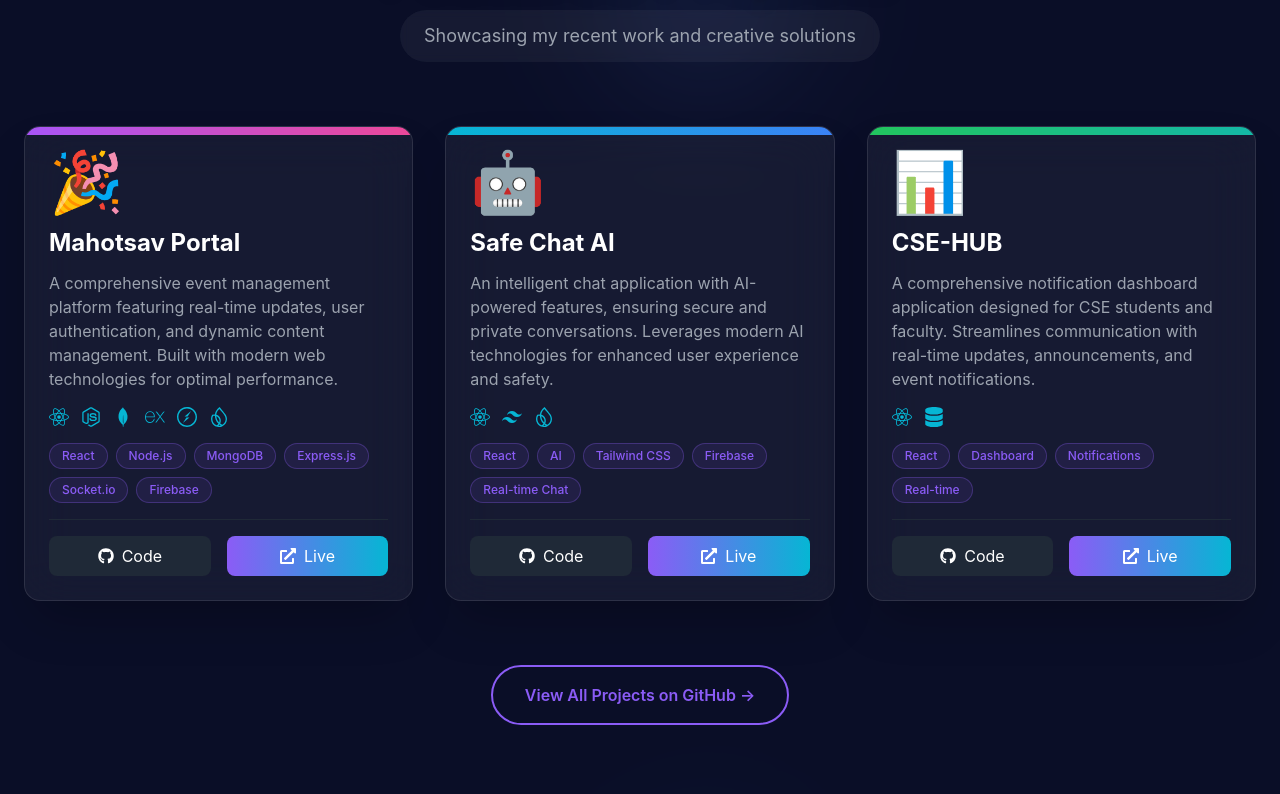
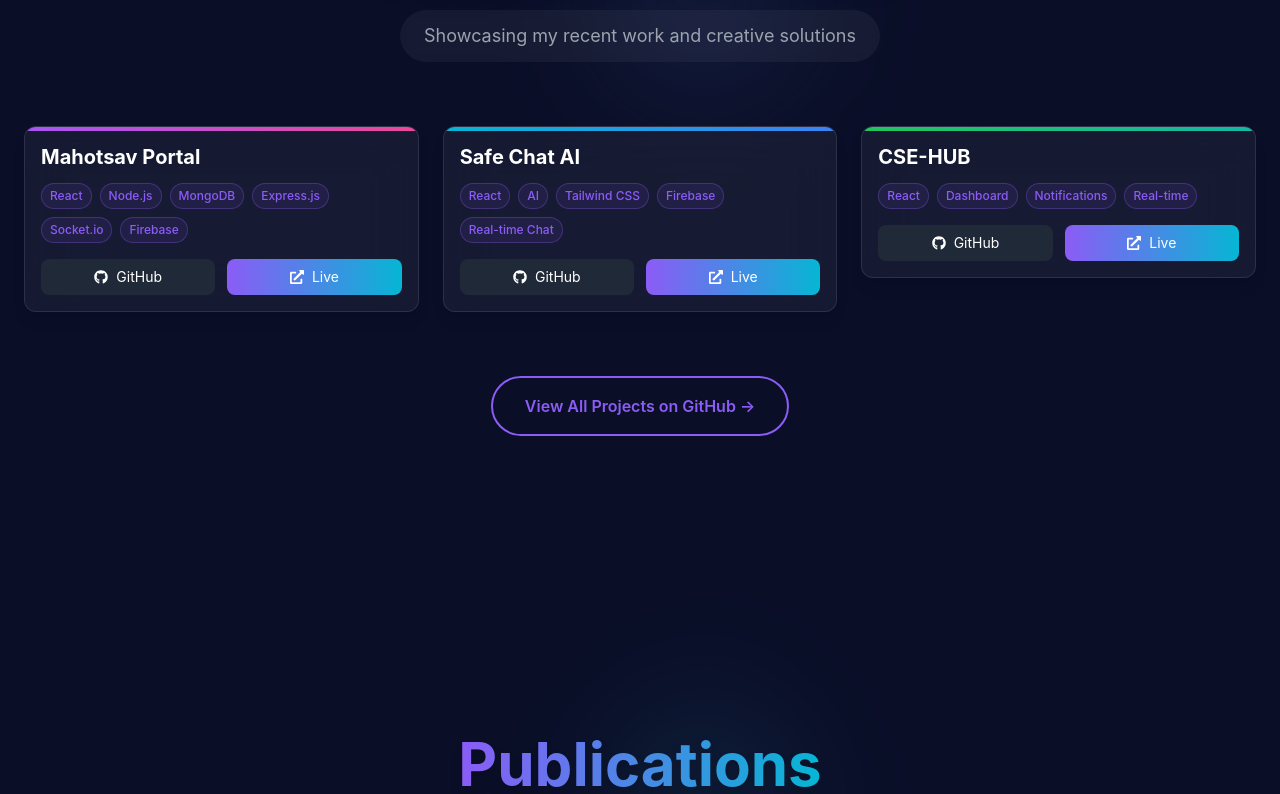
Before and after one commit to Chanikyachowdarysamineni/MY-Portfolio, a React (Vite) app: page / in a window 1280 px wide. Shown: the part 946-1740 px from the top of the page. Built offline with nearby package versions, Linux system fonts and the light colour scheme.

Commit message:
Simplify project cards to show only essential information

```diff
--- a/src/components/Projects.jsx
+++ b/src/components/Projects.jsx
@@ -1,38 +1,28 @@
 import { motion } from 'framer-motion'
-import { FaGithub, FaExternalLinkAlt, FaReact, FaNodeJs, FaDatabase } from 'react-icons/fa'
-import { SiMongodb, SiExpress, SiTailwindcss, SiFirebase, SiSocketdotio } from 'react-icons/si'
+import { FaGithub, FaExternalLinkAlt } from 'react-icons/fa'
 
 const Projects = () => {
   const projects = [
     {
       title: 'Mahotsav Portal',
-      description: 'A comprehensive event management platform featuring real-time updates, user authentication, and dynamic content management. Built with modern web technologies for optimal performance.',
       tags: ['React', 'Node.js', 'MongoDB', 'Express.js', 'Socket.io', 'Firebase'],
-      image: '🎉',
       gradient: 'from-purple-500 to-pink-500',
       github: 'https://github.com/Chanikyachowdarysamineni',
-      live: 'https://vignanmahotsav.in/',
-      icons: [FaReact, FaNodeJs, SiMongodb, SiExpress, SiSocketdotio, SiFirebase]
+      live: 'https://vignanmahotsav.in/'
     },
     {
       title: 'Safe Chat AI',
-      description: 'An intelligent chat application with AI-powered features, ensuring secure and private conversations. Leverages modern AI technologies for enhanced user experience and safety.',
       tags: ['React', 'AI', 'Tailwind CSS', 'Firebase', 'Real-time Chat'],
-      image: '🤖',
       gradient: 'from-cyan-500 to-blue-500',
       github: 'https://github.com/Chanikyachowdarysamineni/Safe-Chat-AI.git',
-      live: 'https://safe-chat-ai.netlify.app/',
-      icons: [FaReact, SiTailwindcss, SiFirebase]
+      live: 'https://safe-chat-ai.netlify.app/'
     },
     {
       title: 'CSE-HUB',
-      description: 'A comprehensive notification dashboard application designed for CSE students and faculty. Streamlines communication with real-time updates, announcements, and event notifications.',
       tags: ['React', 'Dashboard', 'Notifications', 'Real-time'],
-      image: '📊',
       gradient: 'from-green-500 to-teal-500',
       github: 'https://github.com/Chanikyachowdarysamineni/CSE-HUB.git',
-      live: 'https://github.com/Chanikyachowdarysamineni/CSE-HUB.git',
-      icons: [FaReact, FaDatabase]
+      live: 'https://github.com/Chanikyachowdarysamineni/CSE-HUB.git'
     }
   ]
 
@@ -110,65 +100,36 @@
           initial="hidden"
           whileInView="visible"
           viewport={{ once: true, margin: "-100px" }}
-          className="grid grid-cols-1 sm:grid-cols-2 lg:grid-cols-3 gap-6 sm:gap-8"
+          className="grid grid-cols-1 sm:grid-cols-2 lg:grid-cols-3 gap-4 sm:gap-6"
         >
           {projects.map((project, index) => (
             <motion.div
               key={index}
               variants={itemVariants}
               whileHover={{
-                y: -15,
-                rotateZ: 2,
+                y: -10,
                 transition: { duration: 0.3 }
               }}
-              className="group relative perspective-1000"
-              style={{ transformStyle: 'preserve-3d' }}
+              className="group relative"
             >
               {/* Card */}
-              <div className="relative h-full bg-white/5 backdrop-blur-xl rounded-2xl overflow-hidden border border-white/10 hover:border-cosmic-purple/50 transition-all duration-500 shadow-2xl hover:shadow-cosmic-purple/20">
+              <div className="relative bg-white/5 backdrop-blur-xl rounded-xl overflow-hidden border border-white/10 hover:border-cosmic-purple/50 transition-all duration-300 shadow-lg hover:shadow-cosmic-purple/20">
                 {/* Gradient Overlay */}
-                <div className={`absolute top-0 left-0 right-0 h-2 bg-gradient-to-r ${project.gradient}`} />
+                <div className={`absolute top-0 left-0 right-0 h-1 bg-gradient-to-r ${project.gradient}`} />
 
                 {/* Content */}
-                <div className="p-4 sm:p-5 md:p-6 flex flex-col h-full">
-                  {/* Icon/Emoji */}
-                  <motion.div
-                    whileHover={{ scale: 1.1, rotate: 5 }}
-                    className="text-4xl sm:text-5xl md:text-6xl mb-3 sm:mb-4"
-                  >
-                    {project.image}
-                  </motion.div>
-
+                <div className="p-4 flex flex-col">
                   {/* Title */}
-                  <h3 className="text-xl sm:text-2xl font-bold text-white mb-2 sm:mb-3 group-hover:text-cosmic-purple transition-colors">
+                  <h3 className="text-lg sm:text-xl font-bold text-white mb-3 group-hover:text-cosmic-purple transition-colors">
                     {project.title}
                   </h3>
 
-                  {/* Description */}
-                  <p className="text-gray-400 text-sm sm:text-base mb-3 sm:mb-4 flex-grow leading-relaxed">
-                    {project.description}
-                  </p>
-
-                  {/* Tech Icons */}
-                  <div className="flex gap-2 sm:gap-3 mb-3 sm:mb-4">
-                    {project.icons.map((Icon, i) => (
-                      <motion.div
-                        key={i}
-                        whileHover={{ scale: 1.2, rotate: 360 }}
-                        transition={{ duration: 0.3 }}
-                        className="text-cosmic-cyan text-lg sm:text-xl"
-                      >
-                        <Icon />
-                      </motion.div>
-                    ))}
-                  </div>
-
-                  {/* Tags */}
-                  <div className="flex flex-wrap gap-2 mb-3 sm:mb-4">
+                  {/* Technologies */}
+                  <div className="flex flex-wrap gap-2 mb-4">
                     {project.tags.map((tag, i) => (
                       <span
                         key={i}
-                        className="px-2 sm:px-3 py-1 bg-cosmic-purple/10 border border-cosmic-purple/30 rounded-full text-cosmic-purple text-xs font-medium"
+                        className="px-2 py-1 bg-cosmic-purple/10 border border-cosmic-purple/30 rounded-full text-cosmic-purple text-xs font-medium"
                       >
                         {tag}
                       </span>
@@ -176,23 +137,25 @@
                   </div>
 
                   {/* Links */}
-                  <div className="flex gap-3 sm:gap-4 mt-auto pt-3 sm:pt-4 border-t border-gray-800">
+                  <div className="flex gap-3">
                     <motion.a
                       whileHover={{ scale: 1.05 }}
                       whileTap={{ scale: 0.95 }}
                       href={project.github}
                       target="_blank"
                       rel="noopener noreferrer"
-                      className="flex-1 flex items-center justify-center gap-2 px-3 sm:px-4 py-2 bg-gray-800 hover:bg-gray-700 text-white rounded-lg transition-colors text-sm sm:text-base"
+                      className="flex-1 flex items-center justify-center gap-2 px-3 py-2 bg-gray-800 hover:bg-gray-700 text-white rounded-lg transition-colors text-sm"
                     >
                       <FaGithub />
-                      <span>Code</span>
+                      <span>GitHub</span>
                     </motion.a>
                     <motion.a
                       whileHover={{ scale: 1.05 }}
                       whileTap={{ scale: 0.95 }}
                       href={project.live}
-                      className="flex-1 flex items-center justify-center gap-2 px-3 sm:px-4 py-2 bg-gradient-to-r from-cosmic-purple to-cosmic-cyan text-white rounded-lg hover:shadow-lg hover:shadow-cosmic-purple/50 transition-all text-sm sm:text-base"
+                      target="_blank"
+                      rel="noopener noreferrer"
+                      className="flex-1 flex items-center justify-center gap-2 px-3 py-2 bg-gradient-to-r from-cosmic-purple to-cosmic-cyan text-white rounded-lg hover:shadow-lg hover:shadow-cosmic-purple/50 transition-all text-sm"
                     >
                       <FaExternalLinkAlt />
                       <span>Live</span>
@@ -202,17 +165,9 @@
 
                 {/* Hover glow effect */}
                 <motion.div
-                  className="absolute inset-0 opacity-0 group-hover:opacity-100 transition-opacity duration-500 pointer-events-none"
+                  className="absolute inset-0 opacity-0 group-hover:opacity-100 transition-opacity duration-300 pointer-events-none"
                   style={{
-                    background: `radial-gradient(circle at 50% 0%, rgba(139, 92, 246, 0.2), transparent 70%)`,
-                  }}
-                />
-
-                {/* Glassmorphism shine effect */}
-                <motion.div
-                  className="absolute inset-0 opacity-0 group-hover:opacity-100 transition-opacity duration-500 pointer-events-none"
-                  style={{
-                    background: 'linear-gradient(135deg, rgba(255, 255, 255, 0.1) 0%, transparent 50%)',
+                    background: `radial-gradient(circle at 50% 0%, rgba(139, 92, 246, 0.15), transparent 70%)`,
                   }}
                 />
               </div>
```
